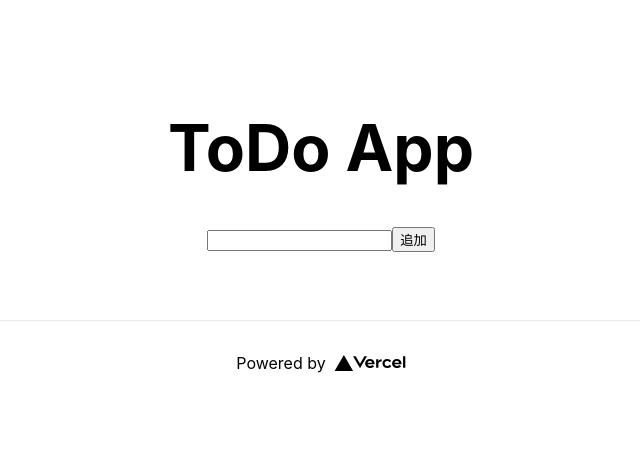
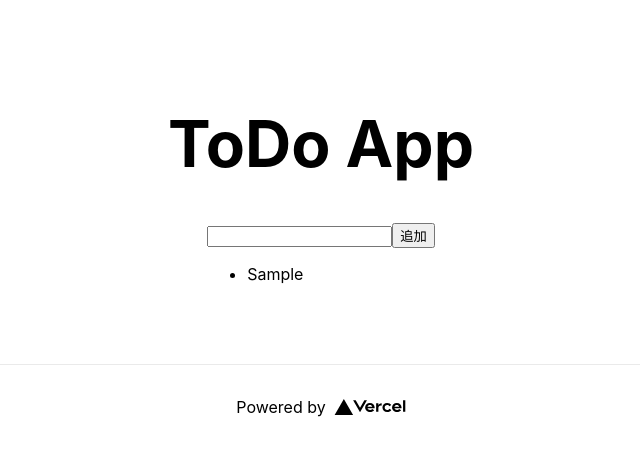
Before and after one commit to papu0917/Next_TypeScript_ToDo, a Next.js app: page / in a window 1280 px wide. Both pictures are taken after typing "Sample" into the empty fields and a click on the input "追加". Shown: the top 454 px of the page, without its empty margins (319-959 px from the left). Built offline with nearby package versions, Linux system fonts and the light colour scheme.

Commit message:
登録したToDoを一覧に表示させた

```diff
--- a/pages/index.tsx
+++ b/pages/index.tsx
@@ -5,6 +5,7 @@ import styles from '../styles/Home.module.css'
 
 type Todo = {
     value: string;
+    readonly id: number;
 }
 
 export default function Home() {
@@ -16,10 +17,15 @@ export default function Home() {
 
         const newTodo: Todo = {
             value: text,
+            id: new Date().getTime(),
         };
 
         setTodos([newTodo, ...todos]);
         setText('');
+    };
+
+    const handleOnChange = (e: React.ChangeEvent<HTMLInputElement>) => {
+        setText(e.target.value);
     };
 
 
@@ -40,9 +46,10 @@ export default function Home() {
                             handleOnSubmit();
                         }}
                     >
-                        <input type="text"
+                        <input
+                            type="text"
                             value={text}
-                            onChange={(e) => setText(e.target.value)}
+                            onChange={(e) => handleOnChange(e)}
                         />
                         <input
                             type="submit"
@@ -50,6 +57,11 @@ export default function Home() {
                             onSubmit={handleOnSubmit}
                         />
                     </form>
+                    <ul>
+                        {todos.map((todo) => {
+                            return <li key={todo.id}>{todo.value}</li>;
+                        })}
+                    </ul>
                 </div>
             </main>
 
```
